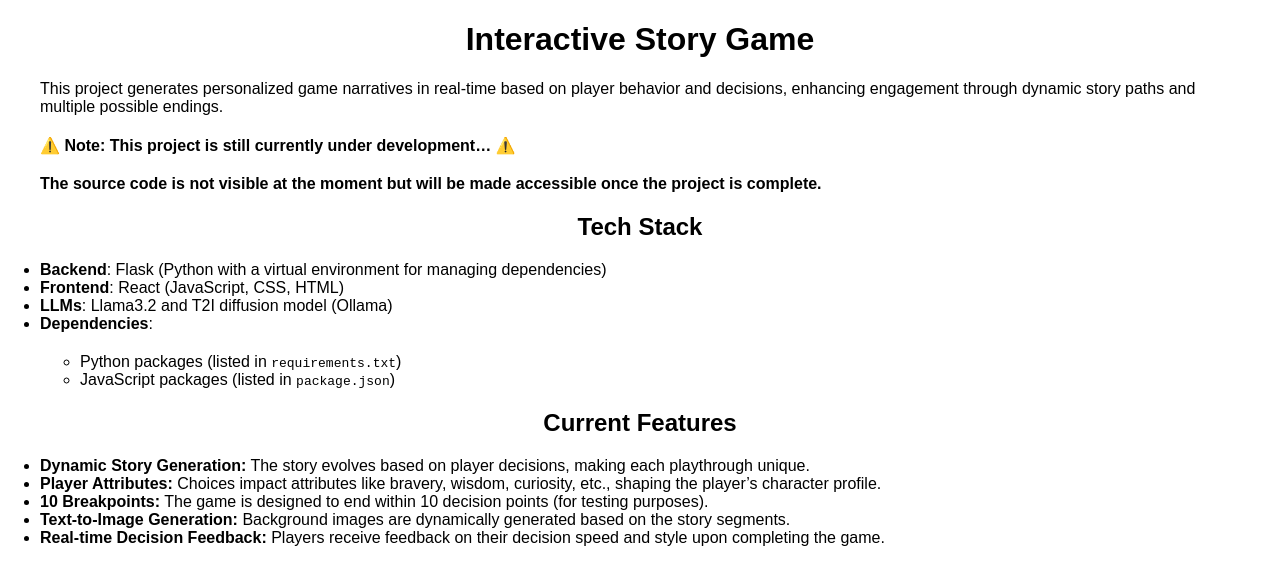
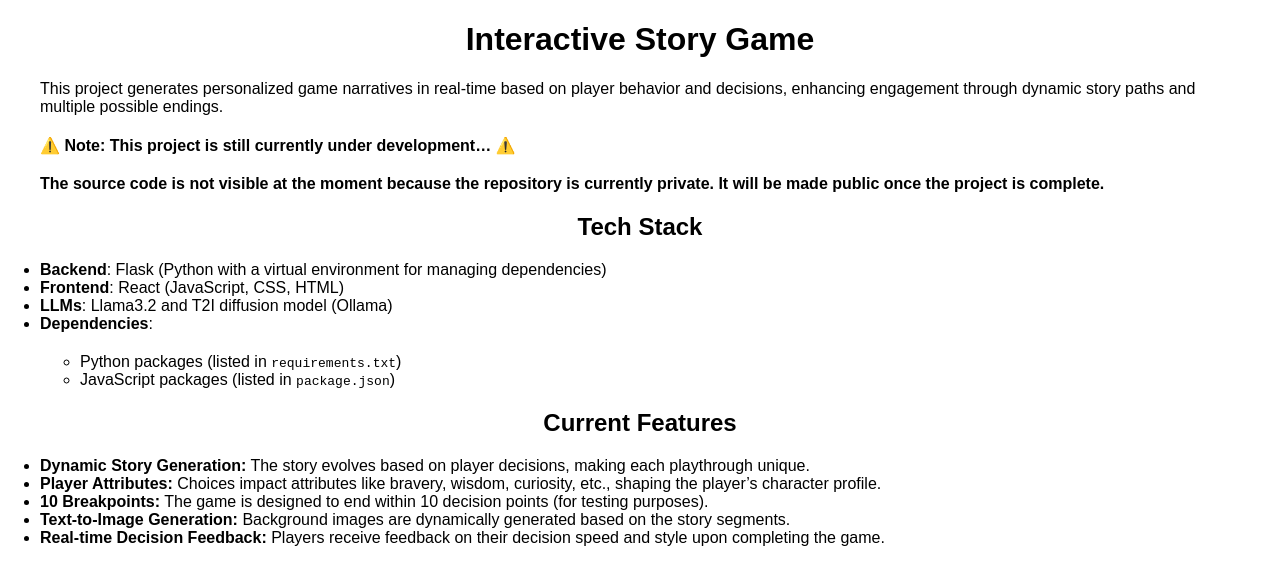
Before and after one commit to Deepakv1210/Deepakv1210.github.io, a plain HTML site: page index.html in a window 1280 px wide. Shown: the top 564 px of the page. Drawn offline with Linux system fonts and the light colour scheme.

Commit message:
Update index

```diff
--- a/index.html
+++ b/index.html
@@ -34,7 +34,7 @@
     <h1 id="interactive-story-game">Interactive Story Game</h1>
     <p>This project generates personalized game narratives in real-time based on player behavior and decisions, enhancing engagement through dynamic story paths and multiple possible endings.</p>
     <p><strong>⚠️ Note: This project is still currently under development… ⚠️</strong></p>
-    <p><strong>The source code is not visible at the moment but will be made accessible once the project is complete.</strong></p>
+    <p><strong>The source code is not visible at the moment because the repository is currently private. It will be made public once the project is complete.</strong></p>
 
     <h2 id="tech-stack">Tech Stack</h2>
     <ul>
```
